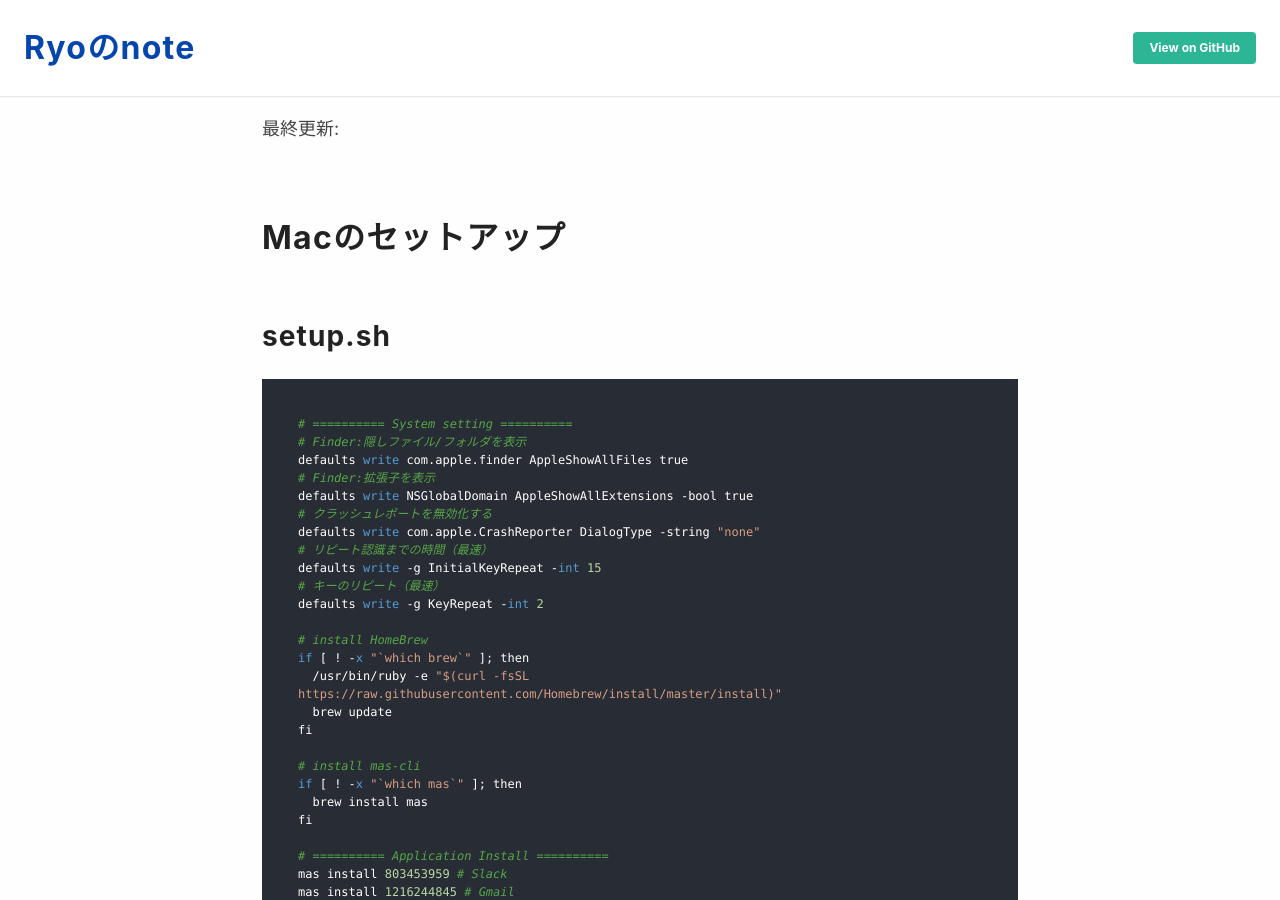
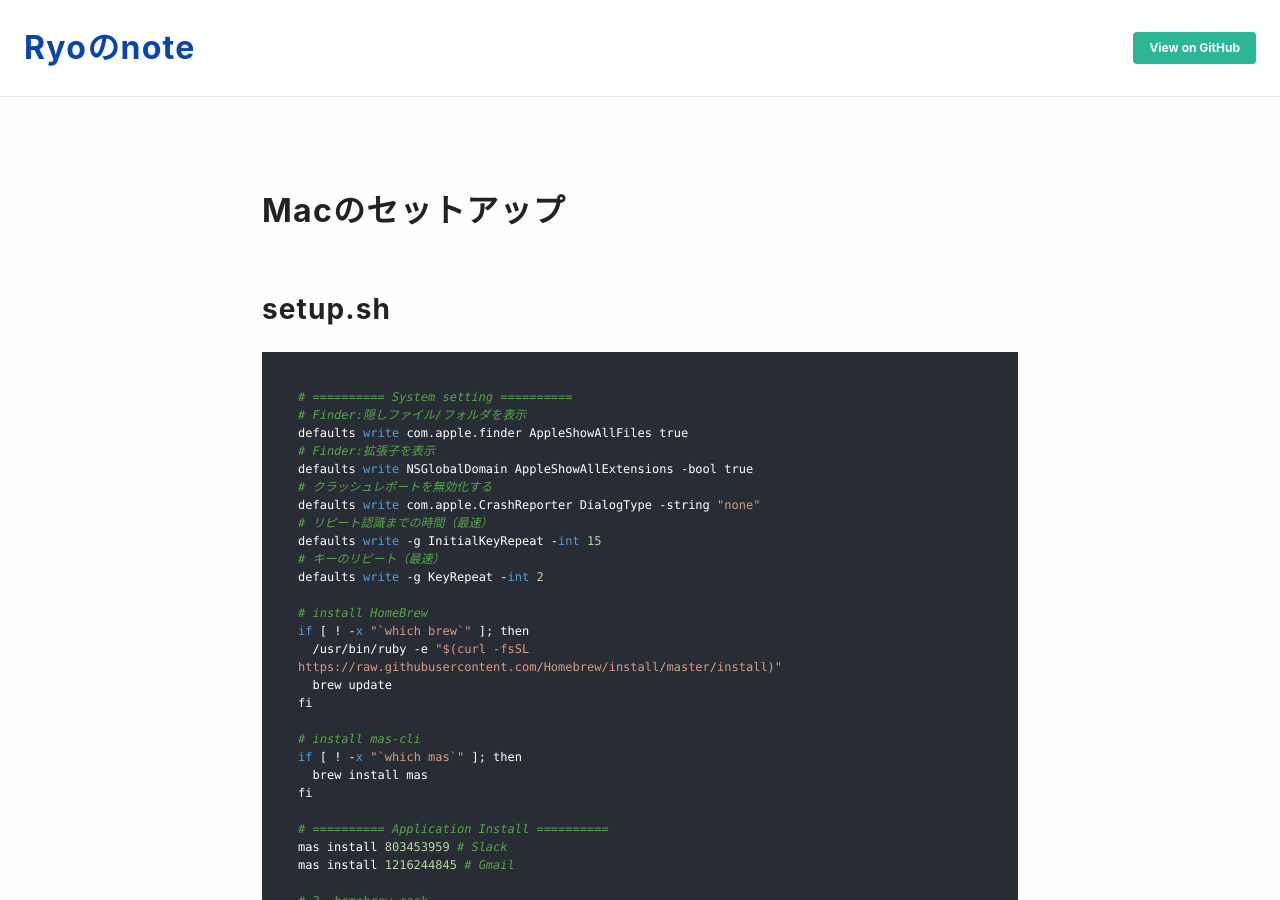
Before and after one commit to ryo034/note, a Jekyll site: the page built from mac-setup.md, in a window 1280 px wide and 900 px high. Built offline with Jekyll 4.4.1, drawn with Linux system fonts in a browser that asks for light colours; nearby versions of some CDN libraries; our own code applies the rules of GitHub Pages for plain Markdown files.

```diff
--- a/_layouts/default.html
+++ b/_layouts/default.html
@@ -12,12 +12,6 @@
 
   <title>{{ page.title }} - ryo の note</title>
 </head>
-
-{% if page.lastmod %}
-{% assign lastmod = page.lastmod %}
-{% else %}
-{% assign lastmod = page.date %}
-{% endif %}
 
 <body>
 
@@ -41,9 +35,6 @@
 
   <div class="container">
     <section class="main_content">
-      <span>最終更新:
-        <time itemprop="dateModified" datetime="{{ lastmod }}">{{ lastmod }}</time>
-      </span>
       <div id="markdown">{{ content }}</div>
     </section>
   </div>
```
Also changed, not shown: README.md (+2 -2 lines).
